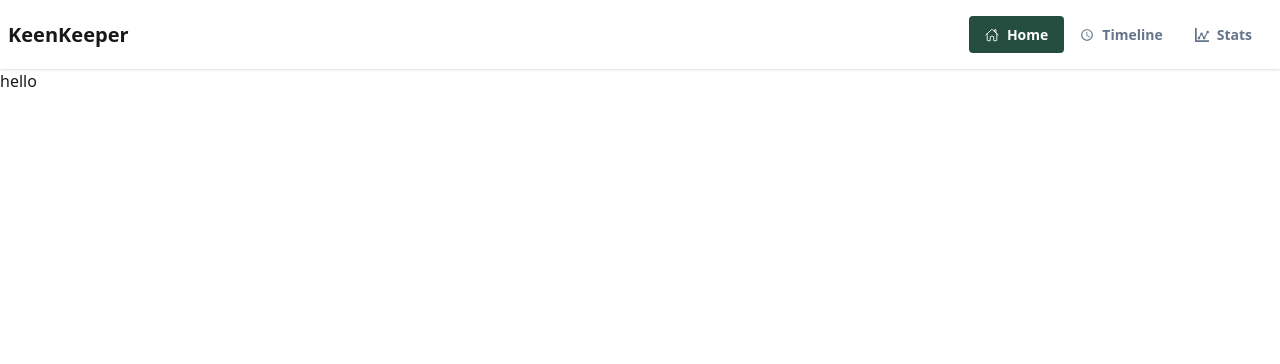
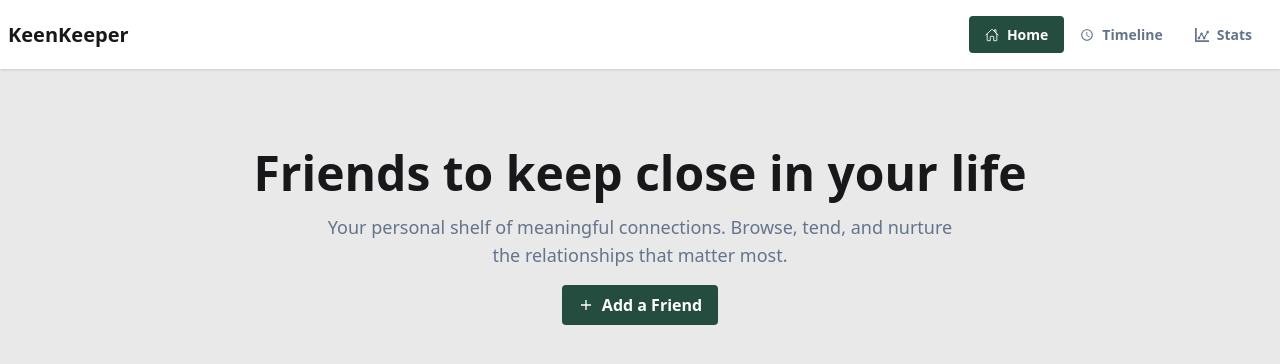
Before and after one commit to soheldev-codes/keenKeeper, a Next.js app: page / in a window 1280 px wide. Shown: the top 364 px of the page. Built offline with nearby package versions, Linux system fonts and the light colour scheme.

Commit message:
Banner Complete

```diff
--- a/src/app/layout.js
+++ b/src/app/layout.js
@@ -27,7 +27,7 @@ export default function RootLayout({ children }) {
       data-theme="light"
       className={`${geistSans.variable} ${geistMono.variable} h-full antialiased`}
     >
-      <body className="min-h-full flex flex-col">
+      <body className="min-h-full flex flex-col bg-[#e9e9e9]">
         <Navbar/>
         {children}
 
--- a/src/app/page.js
+++ b/src/app/page.js
@@ -1,8 +1,9 @@
+import Banner from "@/components/Banner/Banner";
 
 export default function Home() {
   return (
-    <div >
-      <h1> hello </h1>
-    </div>
+    <>
+      <Banner/>
+    </>
   );
 }
--- /dev/null
+++ b/src/components/Banner/Banner.jsx
@@ -0,0 +1,22 @@
+import React from "react";
+import { IoMdAdd } from "react-icons/io";
+
+const Banner = () => {
+  return (
+    <div className="flex flex-col items-center pt-20 pb-16 space-y-4 text-center">
+      <h1 className="text-5xl font-bold">Friends to keep close in your life</h1>
+      <h4 className="text-lg text-[#64748b] ">
+        Your personal shelf of meaningful connections. Browse, tend, and nurture{" "}
+        <br />
+        the relationships that matter most.
+      </h4>
+
+      <button className="font-semibold px-4 py-2 flex items-center gap-2 bg-[#244d3f]  rounded text-white">
+        <IoMdAdd />
+        Add a Friend
+      </button>
+    </div>
+  );
+};
+
+export default Banner;
```
